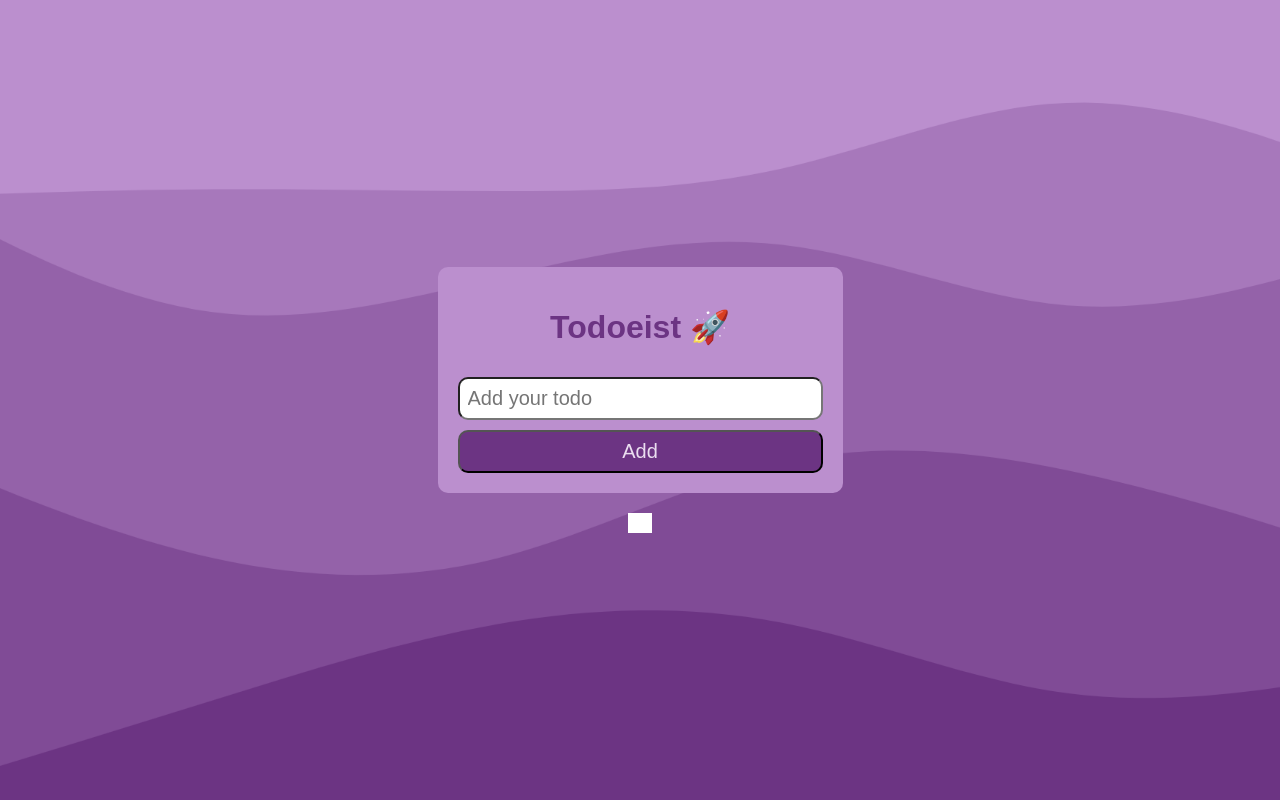
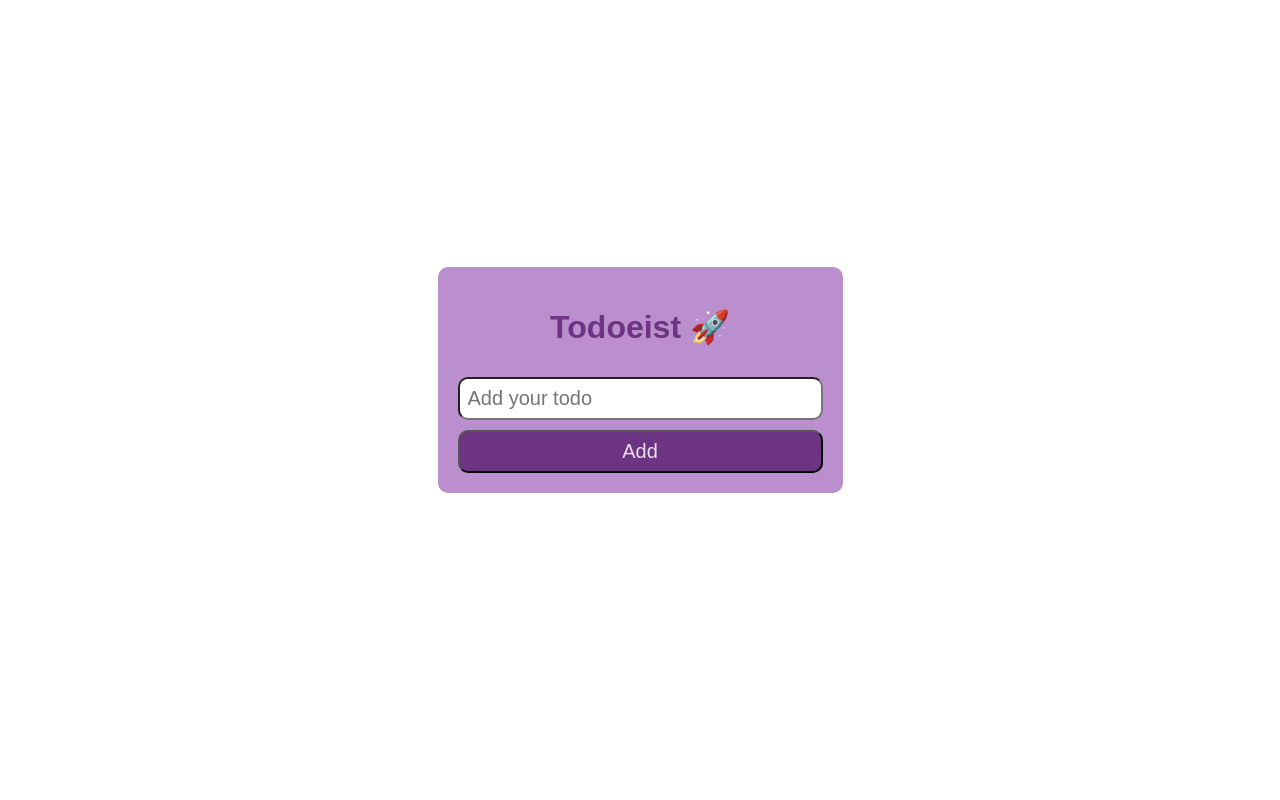
Before and after one commit to altamsh04/Todoeist, a plain HTML site: page index.html in a window 1280 px wide. Drawn offline with Linux system fonts and the light colour scheme.

Commit message:
Update style.css

```diff
--- a/style.css
+++ b/style.css
@@ -17,7 +17,7 @@ input[type="checkbox"]:checked {
 body {
     font-family: Arial, Helvetica, sans-serif;
     background-color: #EBDEF0;
-    background: url('assets/wave-background-1.png') center/cover repeat;
+    background-color: #fff;
     margin: 0;
     display: flex;
     align-items: center;
```
